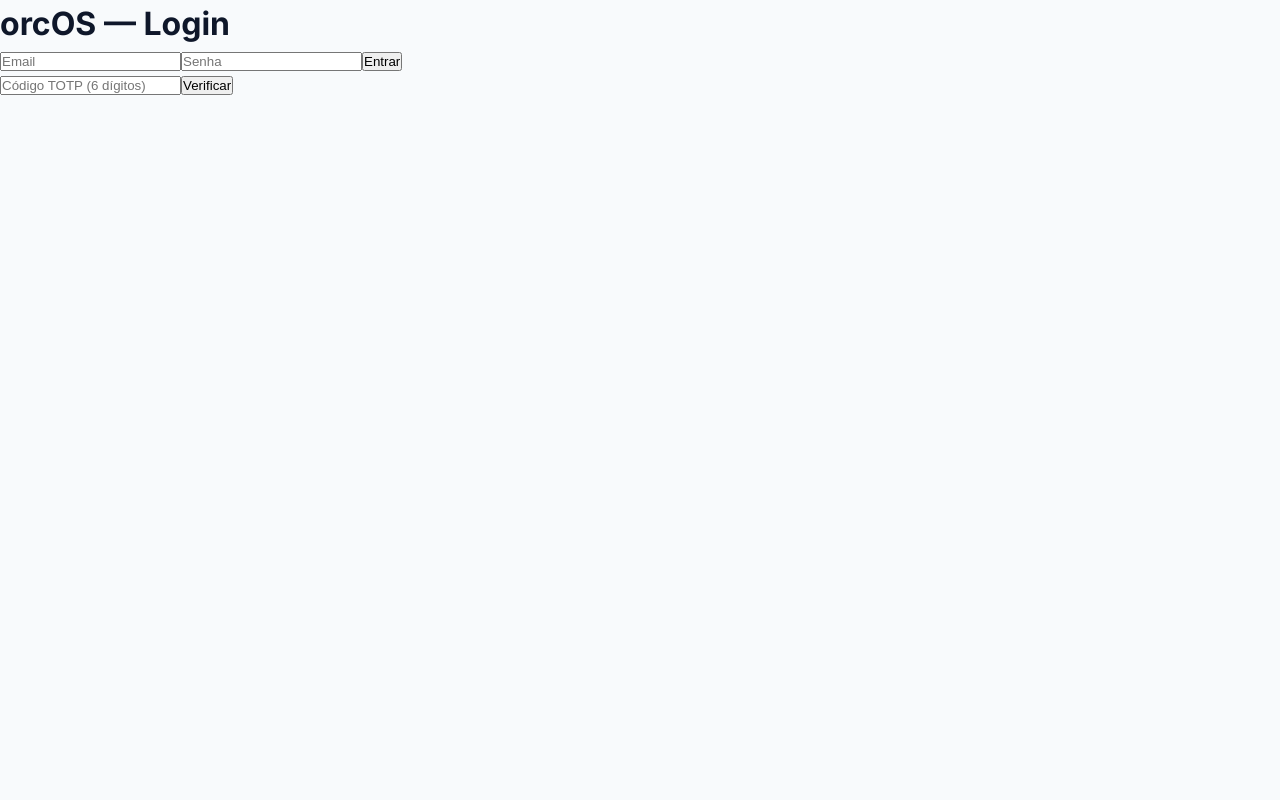
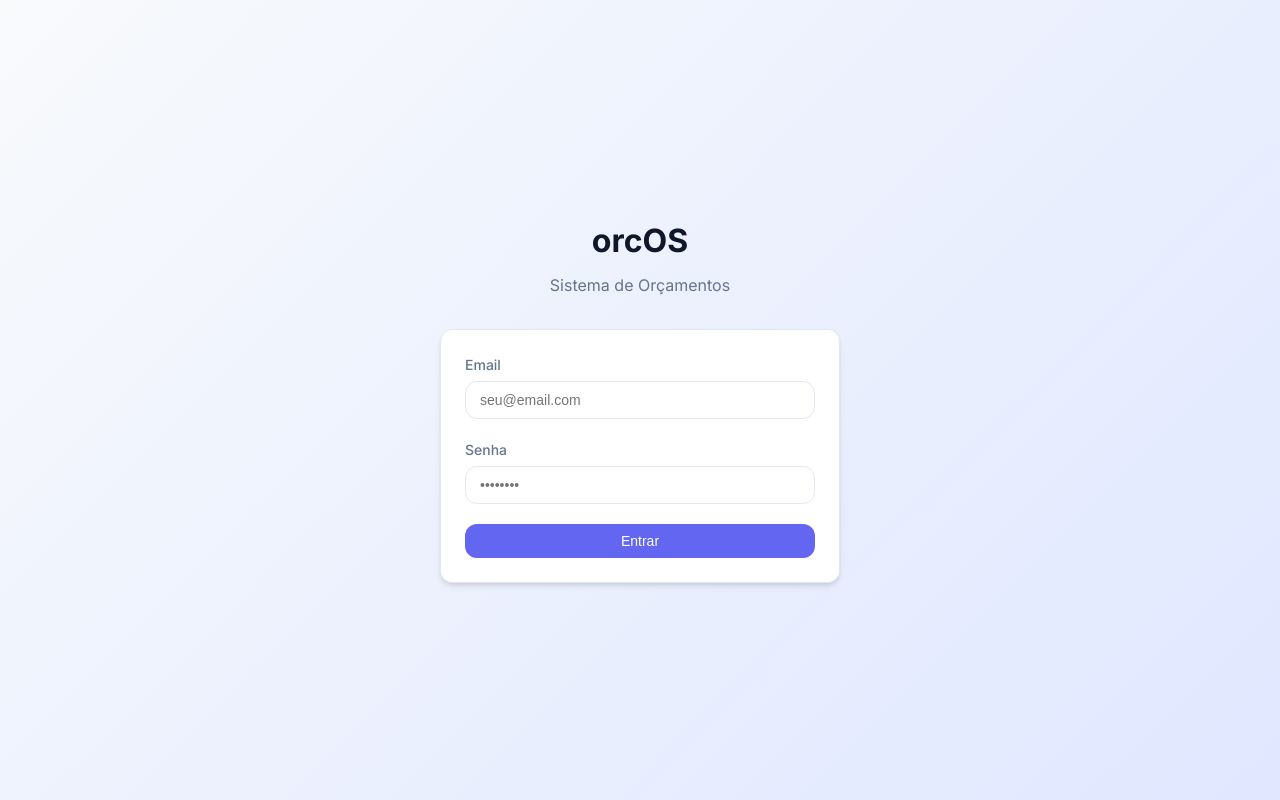
Before and after one commit to claudio0507/orcOS, a React (Vite) app in the folder frontend/: page /login in a window 1280 px wide. Built offline with nearby package versions, Linux system fonts and the light colour scheme; no server answers.

Commit message:
feat: LoginPage com MFA condicional e estilo consistente

```diff
--- a/frontend/src/components/auth/LoginForm.tsx
+++ b/frontend/src/components/auth/LoginForm.tsx
@@ -1,40 +1,65 @@
+// src/components/auth/LoginForm.tsx
 import { useForm } from 'react-hook-form';
 import { zodResolver } from '@hookform/resolvers/zod';
 import { z } from 'zod';
 import { useAuth } from '../../hooks/useAuth';
+import { Input } from '../ui/Input';
+import { Button } from '../ui/Button';
 
 const loginSchema = z.object({
-  email: z.string().email(),
-  senha: z.string().min(6),
+  email: z.string().email('Email inválido'),
+  senha: z.string().min(6, 'Mínimo 6 caracteres'),
 });
 
 type LoginData = z.infer<typeof loginSchema>;
 
-export function LoginForm() {
+interface LoginFormProps {
+  onMfaRequired?: (partialToken: string) => void;
+}
+
+export function LoginForm({ onMfaRequired }: LoginFormProps) {
   const { login, isLoading } = useAuth();
-  const { register, handleSubmit, formState: { errors } } = useForm<LoginData>({
-    resolver: zodResolver(loginSchema),
-  });
+  const {
+    register,
+    handleSubmit,
+    setError,
+    formState: { errors },
+  } = useForm<LoginData>({ resolver: zodResolver(loginSchema) });
 
   const onSubmit = async (data: LoginData) => {
     try {
-      await login(data);
-    } catch (e) {
-      alert('Erro ao entrar. Verifique suas credenciais.');
+      await login(data, onMfaRequired);
+    } catch {
+      setError('root', { message: 'Email ou senha incorretos.' });
     }
   };
 
   return (
     <form onSubmit={handleSubmit(onSubmit)}>
-      <input {...register('email')} placeholder="Email" disabled={isLoading} />
-      {errors.email && <span>{errors.email.message}</span>}
-
-      <input {...register('senha')} type="password" placeholder="Senha" disabled={isLoading} />
-      {errors.senha && <span>{errors.senha.message}</span>}
-
-      <button type="submit" disabled={isLoading}>
-        {isLoading ? 'Entrando...' : 'Entrar'}
-      </button>
+      <Input
+        label="Email"
+        type="email"
+        placeholder="seu@email.com"
+        error={errors.email?.message}
+        disabled={isLoading}
+        {...register('email')}
+      />
+      <Input
+        label="Senha"
+        type="password"
+        placeholder="••••••••"
+        error={errors.senha?.message}
+        disabled={isLoading}
+        {...register('senha')}
+      />
+      {errors.root && (
+        <p className="error-message" style={{ marginBottom: '0.75rem' }}>
+          {errors.root.message}
+        </p>
+      )}
+      <Button type="submit" className="w-full" disabled={isLoading}>
+        {isLoading ? <span className="spinner" /> : 'Entrar'}
+      </Button>
     </form>
   );
 }
--- a/frontend/src/hooks/useAuth.ts
+++ b/frontend/src/hooks/useAuth.ts
@@ -1,3 +1,4 @@
+// src/hooks/useAuth.ts
 import { useState, useCallback } from 'react';
 import { useNavigate } from 'react-router-dom';
 import { api } from '../services/api';
@@ -6,32 +7,55 @@ export function useAuth() {
   const [isLoading, setIsLoading] = useState(false);
   const navigate = useNavigate();
 
-  const login = useCallback(async (data: { email: string; senha: string; tenant_id?: string }) => {
+  const login = useCallback(
+    async (
+      data: { email: string; senha: string; tenant_id?: string },
+      onMfaRequired?: (partialToken: string) => void,
+    ) => {
       setIsLoading(true);
       try {
-      // Mock tenant_id se não fornecido (para bater com o snippet do user que não tinha tenant_id)
         const tenant_id = data.tenant_id || '00000000-0000-0000-0000-000000000000';
-
         const response = await api.post('/auth/login', {
           email: data.email,
-        password: data.senha, // Mapeando senha para password do backend
-        tenant_id
+          password: data.senha,
+          tenant_id,
         });
+
+        if (response.data.mfa_required) {
+          onMfaRequired?.(response.data.partial_token ?? '');
+          return response.data;
+        }
 
         if (response.data.access_token) {
           localStorage.setItem('token', response.data.access_token);
-        localStorage.setItem('refresh_token', response.data.refresh_token || '');
+          localStorage.setItem('refresh_token', response.data.refresh_token ?? '');
           localStorage.setItem('tenant_id', tenant_id);
-        navigate('/dashboard');
+          navigate('/orcamentos');
         }
         return response.data;
-    } catch (error) {
-      console.error('Login failed', error);
-      throw error;
       } finally {
         setIsLoading(false);
       }
-  }, [navigate]);
+    },
+    [navigate],
+  );
+
+  const verifyMfa = useCallback(
+    async (data: { partial_token: string; totp_code: string }) => {
+      setIsLoading(true);
+      try {
+        const response = await api.post('/auth/mfa/verify', data);
+        if (response.data.access_token) {
+          localStorage.setItem('token', response.data.access_token);
+          localStorage.setItem('refresh_token', response.data.refresh_token ?? '');
+          navigate('/orcamentos');
+        }
+      } finally {
+        setIsLoading(false);
+      }
+    },
+    [navigate],
+  );
 
   const logout = useCallback(() => {
     localStorage.removeItem('token');
@@ -42,8 +66,9 @@ export function useAuth() {
 
   return {
     login,
+    verifyMfa,
     logout,
     isLoading,
-    isAuthenticated: !!localStorage.getItem('token')
+    isAuthenticated: !!localStorage.getItem('token'),
   };
 }
--- a/frontend/src/pages/LoginPage.tsx
+++ b/frontend/src/pages/LoginPage.tsx
@@ -1,13 +1,41 @@
+// src/pages/LoginPage.tsx
+import { useState } from 'react';
+import { Card } from '../components/ui/Card';
 import { LoginForm } from '../components/auth/LoginForm';
 import { MFAForm } from '../components/auth/MFAForm';
+import { useAuth } from '../hooks/useAuth';
 
 export function LoginPage() {
+  const [mfaRequired, setMfaRequired] = useState(false);
+  const [partialToken, setPartialToken] = useState('');
+  const { verifyMfa } = useAuth();
+
+  function handleMfaRequired(token: string) {
+    setPartialToken(token);
+    setMfaRequired(true);
+  }
+
+  async function handleMfaVerify(code: string) {
+    await verifyMfa({ partial_token: partialToken, totp_code: code });
+  }
+
   return (
-    <div>
-      <h1>orcOS — Login</h1>
-      <LoginForm />
-      {/* MFA aparece condicionalmente depois */}
-      <MFAForm onVerify={(code) => console.log('MFA:', code)} />
+    <div className="login-page">
+      <div className="auth-card">
+        <div style={{ textAlign: 'center', marginBottom: '2rem' }}>
+          <h1 style={{ fontSize: '2rem', fontWeight: 700, color: 'var(--foreground)' }}>orcOS</h1>
+          <p className="muted" style={{ marginTop: '0.5rem' }}>
+            {mfaRequired ? 'Verificação em duas etapas' : 'Sistema de Orçamentos'}
+          </p>
+        </div>
+        <Card>
+          {mfaRequired ? (
+            <MFAForm onVerify={handleMfaVerify} />
+          ) : (
+            <LoginForm onMfaRequired={handleMfaRequired} />
+          )}
+        </Card>
+      </div>
     </div>
   );
 }
```
Lines whose indentation alone changed are shown as unchanged.
